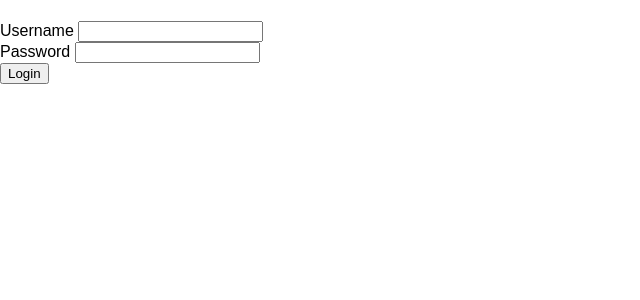
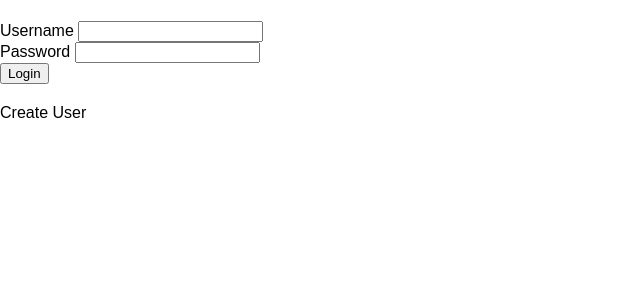
Before and after one commit to Cliffy2000/1SEEM, a Flask app: page /login in a window 1280 px wide. Shown: the part 134-434 px from the top of the page, without its empty margins (0-640 px from the left). Run offline with Flask 3, Linux system fonts and the light colour scheme.

Commit message:
create user

```diff
--- a/app.py
+++ b/app.py
@@ -29,6 +29,25 @@ def login():
         return render_template('/pages/login.html')
 
     return render_template('/pages/login.html')
+
+
+@app.route('/create_user', methods=['GET', 'POST'])
+def create_user():
+    if request.method == 'POST':
+        username = request.form.get('username')
+        password = request.form.get('password')
+        email = request.form.get('email')
+
+        user_check = users.check_user_exists(username)
+        if not user_check:
+            users.create_user(username, password, email)
+            session['username'] = username
+            session['user_type'] = 'admin'
+            return redirect(url_for(('index')))
+
+        return render_template('/pages/create_user.html')
+
+    return render_template('/pages/create_user.html')
 
 
 @app.route('/logout')
--- a/templates/pages/login.html
+++ b/templates/pages/login.html
@@ -18,5 +18,8 @@
         <button type="submit" class="login-button">Login</button>
     </form>
 </div>
+<div class="create-user-button" style="margin-top: 20px;" onclick="window.location.href='/create_user'">
+    <div>Create User</div>
+</div>
 
 {% endblock %}
```
Also changed, not shown: templates/pages/create_user.html (+12 -2 lines).
